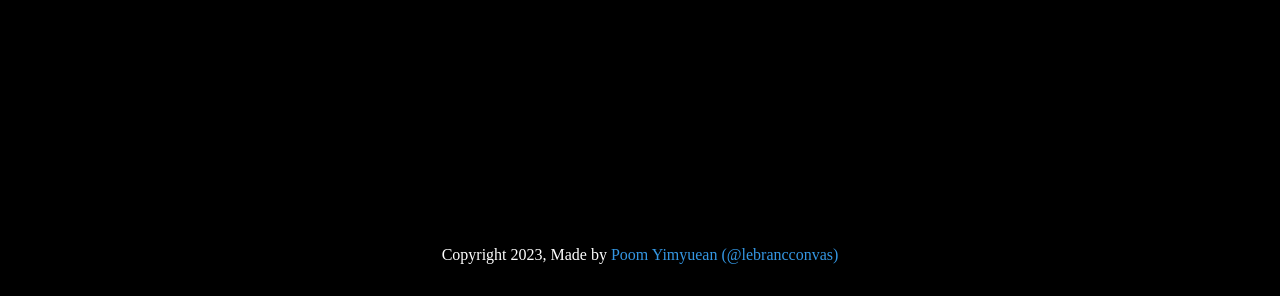
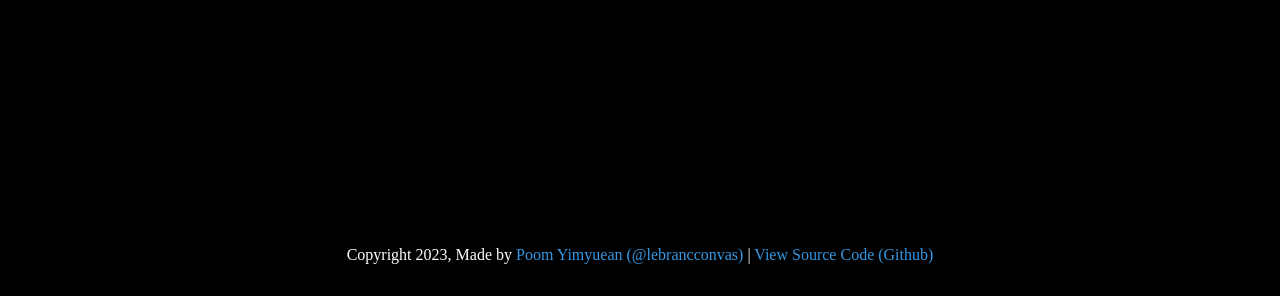
Before and after one commit to lebrancconvas/Tetris-HTMLCanvas, a website built with Vite: page index.html in a window 1280 px wide. Shown: the part 504-804 px from the top of the page. Built offline with nearby package versions, Linux system fonts and the light colour scheme.

Commit message:
✨ feat: update footer

```diff
--- a/index.html
+++ b/index.html
@@ -9,7 +9,7 @@
   </head>
   <body>
     <canvas></canvas>
-    <footer>Copyright 2023, Made by <a href="https://github.com/lebrancconvas" target="_blank">Poom Yimyuean (@lebrancconvas)</a></footer>
+    <footer>Copyright 2023, Made by <a href="https://github.com/lebrancconvas" target="_blank">Poom Yimyuean (@lebrancconvas)</a> | <a href="https://github.com/lebrancconvas/Tetris-HTMLCanvas" target="_blank">View Source Code (Github)</a></footer>
     <script type="module" src="./src/main.ts"></script>
   </body>
 </html>
```
